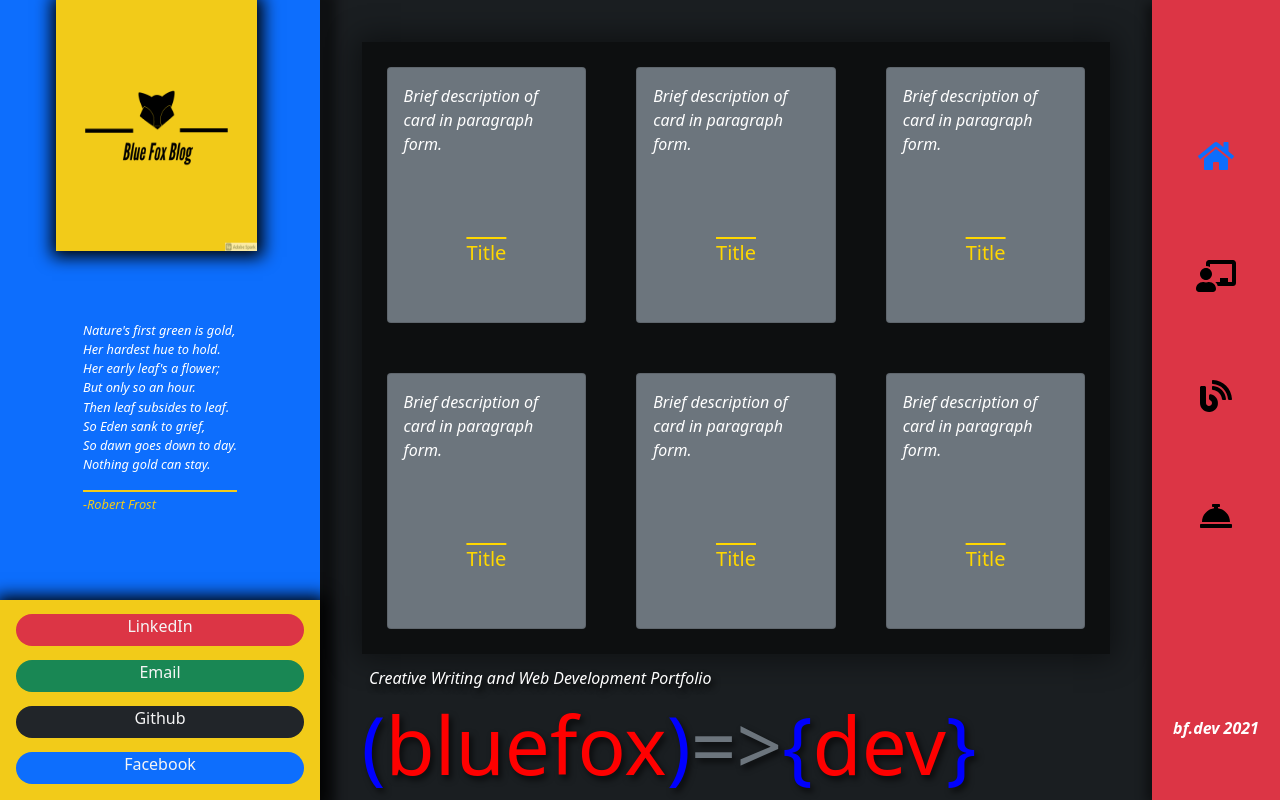
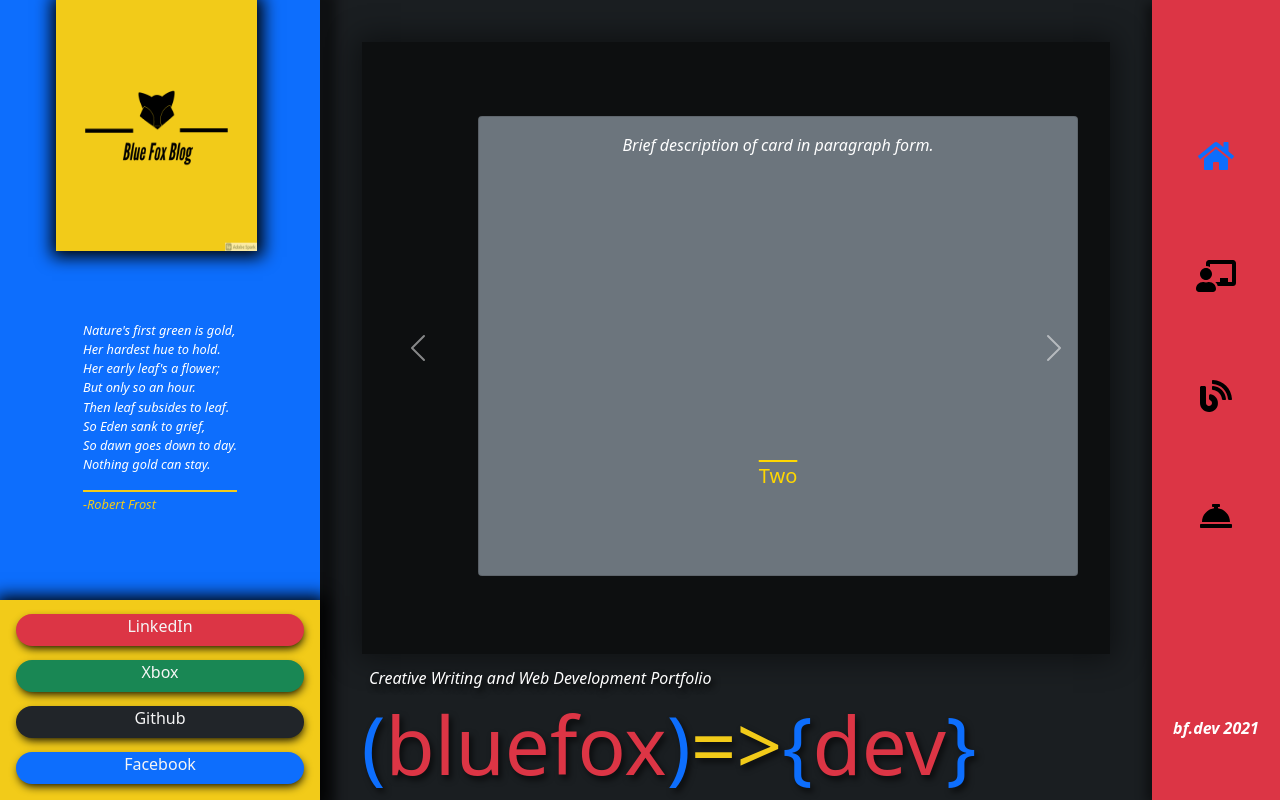
Before and after one commit to bluefoxbandido/bluefoxblog, a React app: page / in a window 1280 px wide. Built offline with nearby package versions, Linux system fonts and the light colour scheme.

Commit message:
added carousel to home page. todo about page

```diff
--- a/src/components/sections/left_sidebar.js
+++ b/src/components/sections/left_sidebar.js
@@ -23,7 +23,7 @@ export default class LeftSidebar extends Component {
                 </div>
                 <div className="contactLinks">
                     <a href="#" className="bg-danger">LinkedIn</a>
-                    <a href="#" className="bg-success">Email</a>
+                    <a href="#" className="bg-success">Xbox</a>
                     <a href="#" className="bg-dark">Github</a>
                     <a href="#" className="bg-primary">Facebook</a>
                 </div>
--- a/src/components/sections/middlebar.js
+++ b/src/components/sections/middlebar.js
@@ -57,7 +57,7 @@ export default class Middlebar extends Component {
                                 </NavLink>
                             </li>
                         </ul>
-                        <span className="copyright">{`bf.dev 2021`}</span>
+                        <span className="copyright">{`bf.dev \n 2021`}</span>
                     </nav>
                 </Router>
             </div>
--- a/src/components/views/Home.js
+++ b/src/components/views/Home.js
@@ -1,4 +1,5 @@
-import React from 'react'
+import React from 'react';
+import Carousel from 'bootstrap';
 
 export default function Home() {
     return (
@@ -15,41 +16,74 @@ export default function Home() {
                 </h5>
                 <h6 class="h6">Creative Writing and Web Development Portfolio</h6>
                 <div className="homeCards">
+                    <div id="carouselExampleControls" class="carousel slide" data-bs-ride="carousel">
+
+                        <div class="carousel-inner">
+                            <div class="carousel-item active">
                                 <div className="card">
                                     <div className="card-body">
-                            <h5 class="card-title">Title</h5>
+                                        <h5 class="card-title">One</h5>
                                         <p class="card-text">Brief description of card in paragraph form.</p>
                                     </div>
                                 </div>
+                            </div>
+                            <div class="carousel-item">
                                 <div className="card">
                                     <div className="card-body">
-                            <h5 class="card-title">Title</h5>
+                                        <h5 class="card-title">Two</h5>
                                         <p class="card-text">Brief description of card in paragraph form.</p>
                                     </div>
                                 </div>
+                            </div>
+                            <div class="carousel-item">
                                 <div className="card">
                                     <div className="card-body">
-                            <h5 class="card-title">Title</h5>
+                                        <h5 class="card-title">Three</h5>
                                         <p class="card-text">Brief description of card in paragraph form.</p>
                                     </div>
                                 </div>
+                            </div>
+                            <div class="carousel-item">
                                 <div className="card">
                                     <div className="card-body">
-                            <h5 class="card-title">Title</h5>
+                                        <h5 class="card-title">Four</h5>
                                         <p class="card-text">Brief description of card in paragraph form.</p>
                                     </div>
                                 </div>
+                            </div>
+                            <div class="carousel-item">
                                 <div className="card">
                                     <div className="card-body">
-                            <h5 class="card-title">Title</h5>
+                                        <h5 class="card-title">Five</h5>
                                         <p class="card-text">Brief description of card in paragraph form.</p>
                                     </div>
                                 </div>
+                            </div>
+                            <div class="carousel-item">
                                 <div className="card">
                                     <div className="card-body">
-                            <h5 class="card-title">Title</h5>
+                                        <h5 class="card-title">Six</h5>
                                         <p class="card-text">Brief description of card in paragraph form.</p>
                                     </div>
+                                </div>
+                            </div>
+                            <div class="carousel-item">
+                                <div className="card">
+                                    <div className="card-body">
+                                        <h5 class="card-title">Seven</h5>
+                                        <p class="card-text">Brief description of card in paragraph form.</p>
+                                    </div>
+                                </div>
+                            </div>
+                        </div>
+                        <button class="carousel-control-prev" type="button" data-bs-target="#carouselExampleControls" data-bs-slide="prev">
+                            <span class="carousel-control-prev-icon" aria-hidden="true"></span>
+                            <span class="visually-hidden">Previous</span>
+                        </button>
+                        <button class="carousel-control-next" type="button" data-bs-target="#carouselExampleControls" data-bs-slide="next">
+                            <span class="carousel-control-next-icon" aria-hidden="true"></span>
+                            <span class="visually-hidden">Next</span>
+                        </button>
                     </div>
                 </div>
             </div>
--- a/src/styles/_home.scss
+++ b/src/styles/_home.scss
@@ -17,15 +17,15 @@
     }
 
     .blue {
-        color: blue;
+        color: $primary;
     }
 
     .red {
-        color: red;
+        color: $danger;
     }
 
     .white {
-        color: $secondary;
+        color: rgba(242,203,25,255);
     }
 }
 
@@ -41,9 +41,7 @@
     width: 100%;
 
     .homeCards {
-        display: grid;
-        grid-template-columns: 1fr 1fr;
-        grid-template-rows: 1fr 1fr 1fr;
+        display: flex;
         background-color: rgba(1, 1, 1, 0.5);
         width: 100%;
         height: 100%;
@@ -52,8 +50,17 @@
         -moz-box-shadow: 0px 0px 28px 5px rgba(0, 0, 0, 0.46);
 
         @media(min-width: 768px){
-            grid-template-columns: 1fr 1fr 1fr;
-            grid-template-rows: 1fr 1fr;
+
+        }
+
+        .carousel {
+            display: flex;
+            width: 100%;
+            height: 100%;
+
+            .carousel-item {
+                height: 75%;
+            }
         }
 
         .card {
@@ -63,13 +70,13 @@
             background-color: $secondary;
             justify-content: center;
             align-items: center;
+            height: 100%;
 
             &:hover {
                 border: 2px solid goldenrod;
                 background-color: $danger;
                 margin: calc(10% - 1px);
-                // transform: rotateX(360deg);
-                // transition-duration: 300ms;
+
             }
 
             .card-body {
--- a/src/styles/_layout.scss
+++ b/src/styles/_layout.scss
@@ -94,6 +94,8 @@
           border-radius: 1rem;
           justify-content: center;
           text-decoration: none;
+          -webkit-box-shadow: 1px 4px 10px -2px #000000;
+          box-shadow: 1px 4px 10px -2px #000000;
 
           &:hover {
             border: 2px solid white;
```
Also changed, not shown: src/styles/_bootswatch.scss (+32 -0 lines). Lines whose indentation alone changed are shown as unchanged.
